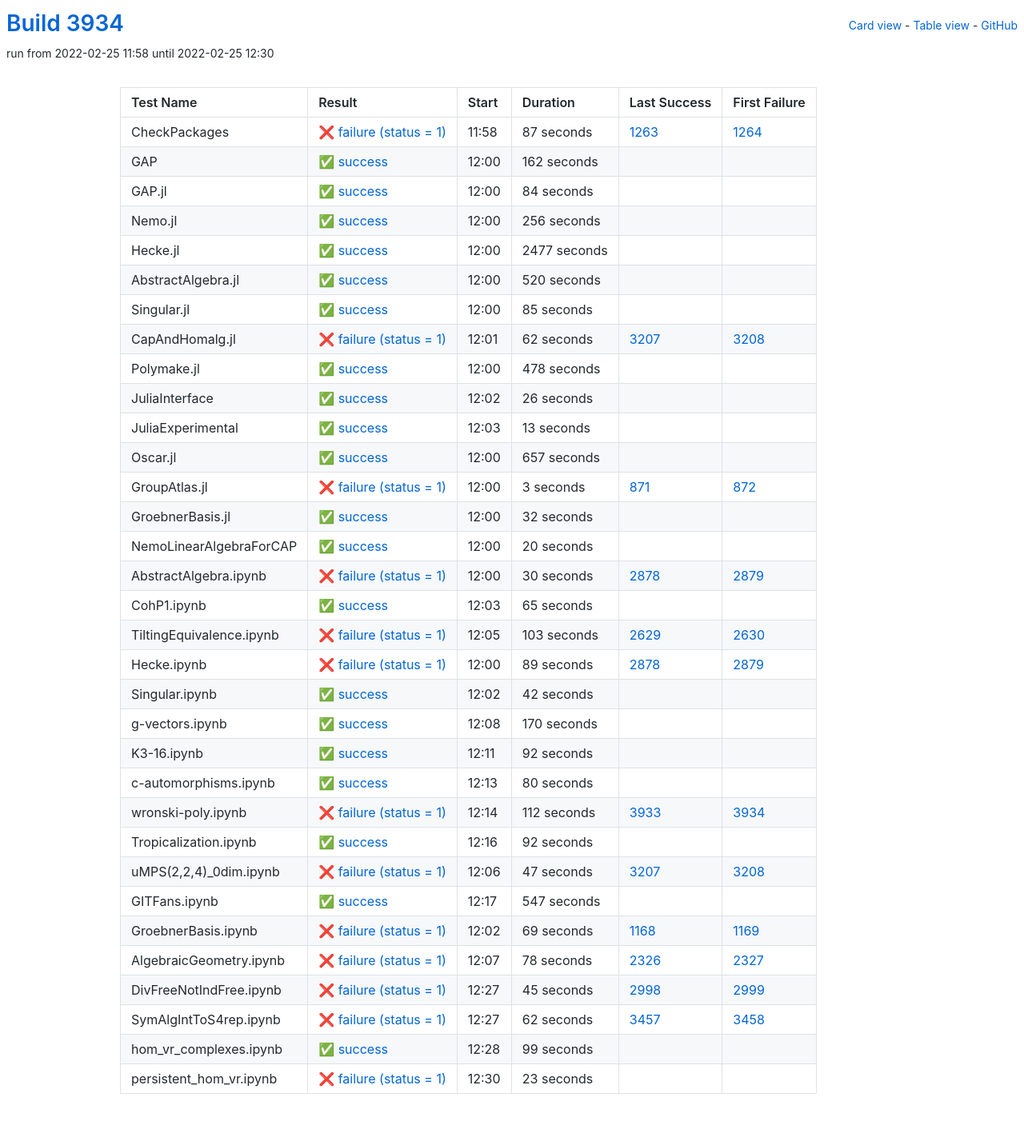
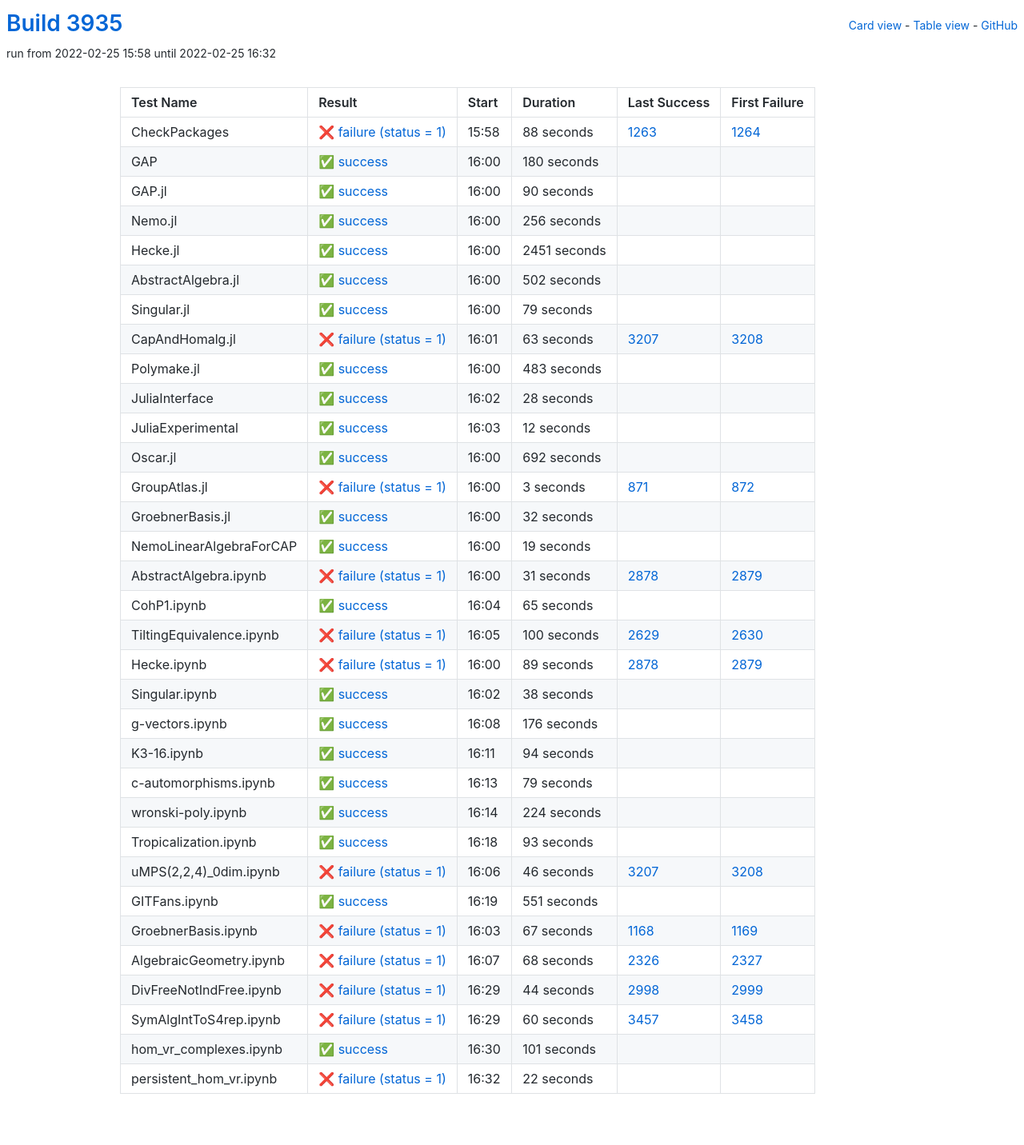
Before and after one commit to oscar-system/oscar-ci-status-stable, a Jekyll site: the page built from table.html, in a window 1280 px wide. Shown: the whole page at 80% size. Built offline with Jekyll 4.4.1, drawn with Linux system fonts in a browser that asks for light colours.

Commit message:
Build #3935

```diff
--- a/_data/ci.yml
+++ b/_data/ci.yml
@@ -1,6 +1,6 @@
 ---
-build: 3934
-build_url: https://oscarci.mathematik.uni-kl.de/job/oscar-stable/3934/
+build: 3935
+build_url: https://oscarci.mathematik.uni-kl.de/job/oscar-stable/3935/
 job: oscar-stable
 organization: oscar-system
 repo: oscar-ci-status-stable
@@ -8,44 +8,44 @@ repourl: https://github.com/oscar-system/oscar-ci-status-stable
 tests:
 - name: CheckPackages
   id: checkpackages
-  log: https://oscarci.mathematik.uni-kl.de/job/oscar-stable/3934/artifact/logs/build-3934/CheckPackages.log
-  start: 2022-02-25 11:58
+  log: https://oscarci.mathematik.uni-kl.de/job/oscar-stable/3935/artifact/logs/build-3935/CheckPackages.log
+  start: 2022-02-25 15:58
   success: false
   exitcode: 1
   status: failure
-  duration: 87
+  duration: 88
   last_success: 1263
   last_success_url: https://oscarci.mathematik.uni-kl.de/job/oscar-stable/1263/
   first_failure: 1264
   first_failure_url: https://oscarci.mathematik.uni-kl.de/job/oscar-stable/1264/
 - name: GAP
   id: gap
-  log: https://oscarci.mathematik.uni-kl.de/job/oscar-stable/3934/artifact/logs/build-3934/GAP.log
-  start: 2022-02-25 12:00
+  log: https://oscarci.mathematik.uni-kl.de/job/oscar-stable/3935/artifact/logs/build-3935/GAP.log
+  start: 2022-02-25 16:00
   success: true
   exitcode: 0
   status: success
-  duration: 162
+  duration: 180
   last_success: false
   last_success_url:
   first_failure: false
   first_failure_url:
 - name: GAP.jl
   id: gap-jl
-  log: https://oscarci.mathematik.uni-kl.de/job/oscar-stable/3934/artifact/logs/build-3934/GAP.jl.log
-  start: 2022-02-25 12:00
+  log: https://oscarci.mathematik.uni-kl.de/job/oscar-stable/3935/artifact/logs/build-3935/GAP.jl.log
+  start: 2022-02-25 16:00
   success: true
   exitcode: 0
   status: success
-  duration: 84
+  duration: 90
   last_success: false
   last_success_url:
   first_failure: false
   first_failure_url:
 - name: Nemo.jl
   id: nemo-jl
-  log: https://oscarci.mathematik.uni-kl.de/job/oscar-stable/3934/artifact/logs/build-3934/Nemo.jl.log
-  start: 2022-02-25 12:00
+  log: https://oscarci.mathematik.uni-kl.de/job/oscar-stable/3935/artifact/logs/build-3935/Nemo.jl.log
+  start: 2022-02-25 16:00
   success: true
   exitcode: 0
   status: success
@@ -56,104 +56,104 @@ tests:
   first_failure_url:
 - name: Hecke.jl
   id: hecke-jl
-  log: https://oscarci.mathematik.uni-kl.de/job/oscar-stable/3934/artifact/logs/build-3934/Hecke.jl.log
-  start: 2022-02-25 12:00
+  log: https://oscarci.mathematik.uni-kl.de/job/oscar-stable/3935/artifact/logs/build-3935/Hecke.jl.log
+  start: 2022-02-25 16:00
   success: true
   exitcode: 0
   status: success
-  duration: 2477
+  duration: 2451
   last_success: false
   last_success_url:
   first_failure: false
   first_failure_url:
 - name: AbstractAlgebra.jl
   id: abstractalgebra-jl
-  log: https://oscarci.mathematik.uni-kl.de/job/oscar-stable/3934/artifact/logs/build-3934/AbstractAlgebra.jl.log
-  start: 2022-02-25 12:00
+  log: https://oscarci.mathematik.uni-kl.de/job/oscar-stable/3935/artifact/logs/build-3935/AbstractAlgebra.jl.log
+  start: 2022-02-25 16:00
   success: true
   exitcode: 0
   status: success
-  duration: 520
+  duration: 502
   last_success: false
   last_success_url:
   first_failure: false
   first_failure_url:
 - name: Singular.jl
   id: singular-jl
-  log: https://oscarci.mathematik.uni-kl.de/job/oscar-stable/3934/artifact/logs/build-3934/Singular.jl.log
-  start: 2022-02-25 12:00
+  log: https://oscarci.mathematik.uni-kl.de/job/oscar-stable/3935/artifact/logs/build-3935/Singular.jl.log
+  start: 2022-02-25 16:00
   success: true
   exitcode: 0
   status: success
-  duration: 85
+  duration: 79
   last_success: false
   last_success_url:
   first_failure: false
   first_failure_url:
 - name: CapAndHomalg.jl
   id: capandhomalg-jl
-  log: https://oscarci.mathematik.uni-kl.de/job/oscar-stable/3934/artifact/logs/build-3934/CapAndHomalg.jl.log
-  start: 2022-02-25 12:01
+  log: https://oscarci.mathematik.uni-kl.de/job/oscar-stable/3935/artifact/logs/build-3935/CapAndHomalg.jl.log
+  start: 2022-02-25 16:01
   success: false
   exitcode: 1
   status: failure
-  duration: 62
+  duration: 63
   last_success: 3207
   last_success_url: https://oscarci.mathematik.uni-kl.de/job/oscar-stable/3207/
   first_failure: 3208
   first_failure_url: https://oscarci.mathematik.uni-kl.de/job/oscar-stable/3208/
 - name: Polymake.jl
   id: polymake-jl
-  log: https://oscarci.mathematik.uni-kl.de/job/oscar-stable/3934/artifact/logs/build-3934/Polymake.jl.log
-  start: 2022-02-25 12:00
+  log: https://oscarci.mathematik.uni-kl.de/job/oscar-stable/3935/artifact/logs/build-3935/Polymake.jl.log
+  start: 2022-02-25 16:00
   success: true
   exitcode: 0
   status: success
-  duration: 478
+  duration: 483
   last_success: false
   last_success_url:
   first_failure: false
   first_failure_url:
 - name: JuliaInterface
   id: juliainterface
-  log: https://oscarci.mathematik.uni-kl.de/job/oscar-stable/3934/artifact/logs/build-3934/JuliaInterface.log
-  start: 2022-02-25 12:02
+  log: https://oscarci.mathematik.uni-kl.de/job/oscar-stable/3935/artifact/logs/build-3935/JuliaInterface.log
+  start: 2022-02-25 16:02
   success: true
   exitcode: 0
   status: success
-  duration: 26
+  duration: 28
   last_success: false
   last_success_url:
   first_failure: false
   first_failure_url:
 - name: JuliaExperimental
   id: juliaexperimental
-  log: https://oscarci.mathematik.uni-kl.de/job/oscar-stable/3934/artifact/logs/build-3934/JuliaExperimental.log
-  start: 2022-02-25 12:03
+  log: https://oscarci.mathematik.uni-kl.de/job/oscar-stable/3935/artifact/logs/build-3935/JuliaExperimental.log
+  start: 2022-02-25 16:03
   success: true
   exitcode: 0
   status: success
-  duration: 13
+  duration: 12
   last_success: false
   last_success_url:
   first_failure: false
   first_failure_url:
 - name: Oscar.jl
   id: oscar-jl
-  log: https://oscarci.mathematik.uni-kl.de/job/oscar-stable/3934/artifact/logs/build-3934/Oscar.jl.log
-  start: 2022-02-25 12:00
+  log: https://oscarci.mathematik.uni-kl.de/job/oscar-stable/3935/artifact/logs/build-3935/Oscar.jl.log
+  start: 2022-02-25 16:00
   success: true
   exitcode: 0
   status: success
-  duration: 657
+  duration: 692
   last_success: false
   last_success_url:
   first_failure: false
   first_failure_url:
 - name: GroupAtlas.jl
   id: groupatlas-jl
-  log: https://oscarci.mathematik.uni-kl.de/job/oscar-stable/3934/artifact/logs/build-3934/GroupAtlas.jl.log
-  start: 2022-02-25 12:00
+  log: https://oscarci.mathematik.uni-kl.de/job/oscar-stable/3935/artifact/logs/build-3935/GroupAtlas.jl.log
+  start: 2022-02-25 16:00
   success: false
   exitcode: 1
   status: failure
@@ -164,8 +164,8 @@ tests:
   first_failure_url: https://oscarci.mathematik.uni-kl.de/job/oscar-stable/872/
 - name: GroebnerBasis.jl
   id: groebnerbasis-jl
-  log: https://oscarci.mathematik.uni-kl.de/job/oscar-stable/3934/artifact/logs/build-3934/GroebnerBasis.jl.log
-  start: 2022-02-25 12:00
+  log: https://oscarci.mathematik.uni-kl.de/job/oscar-stable/3935/artifact/logs/build-3935/GroebnerBasis.jl.log
+  start: 2022-02-25 16:00
   success: true
   exitcode: 0
   status: success
@@ -176,32 +176,32 @@ tests:
   first_failure_url:
 - name: NemoLinearAlgebraForCAP
   id: nemolinearalgebraforcap
-  log: https://oscarci.mathematik.uni-kl.de/job/oscar-stable/3934/artifact/logs/build-3934/NemoLinearAlgebraForCAP.log
-  start: 2022-02-25 12:00
+  log: https://oscarci.mathematik.uni-kl.de/job/oscar-stable/3935/artifact/logs/build-3935/NemoLinearAlgebraForCAP.log
+  start: 2022-02-25 16:00
   success: true
   exitcode: 0
   status: success
-  duration: 20
+  duration: 19
   last_success: false
   last_success_url:
   first_failure: false
   first_failure_url:
 - name: AbstractAlgebra.ipynb
   id: abstractalgebra-ipynb
-  log: https://oscarci.mathematik.uni-kl.de/job/oscar-stable/3934/artifact/logs/build-3934/AbstractAlgebra.ipynb.log
-  start: 2022-02-25 12:00
+  log: https://oscarci.mathematik.uni-kl.de/job/oscar-stable/3935/artifact/logs/build-3935/AbstractAlgebra.ipynb.log
+  start: 2022-02-25 16:00
   success: false
   exitcode: 1
   status: failure
-  duration: 30
+  duration: 31
   last_success: 2878
   last_success_url: https://oscarci.mathematik.uni-kl.de/job/oscar-stable/2878/
   first_failure: 2879
   first_failure_url: https://oscarci.mathematik.uni-kl.de/job/oscar-stable/2879/
 - name: CohP1.ipynb
   id: cohp1-ipynb
-  log: https://oscarci.mathematik.uni-kl.de/job/oscar-stable/3934/artifact/logs/build-3934/CohP1.ipynb.log
-  start: 2022-02-25 12:03
+  log: https://oscarci.mathematik.uni-kl.de/job/oscar-stable/3935/artifact/logs/build-3935/CohP1.ipynb.log
+  start: 2022-02-25 16:04
   success: true
   exitcode: 0
   status: success
@@ -212,20 +212,20 @@ tests:
   first_failure_url:
 - name: TiltingEquivalence.ipynb
   id: tiltingequivalence-ipynb
-  log: https://oscarci.mathematik.uni-kl.de/job/oscar-stable/3934/artifact/logs/build-3934/TiltingEquivalence.ipynb.log
-  start: 2022-02-25 12:05
+  log: https://oscarci.mathematik.uni-kl.de/job/oscar-stable/3935/artifact/logs/build-3935/TiltingEquivalence.ipynb.log
+  start: 2022-02-25 16:05
   success: false
   exitcode: 1
   status: failure
-  duration: 103
+  duration: 100
   last_success: 2629
   last_success_url: https://oscarci.mathematik.uni-kl.de/job/oscar-stable/2629/
   first_failure: 2630
   first_failure_url: https://oscarci.mathematik.uni-kl.de/job/oscar-stable/2630/
 - name: Hecke.ipynb
   id: hecke-ipynb
-  log: https://oscarci.mathematik.uni-kl.de/job/oscar-stable/3934/artifact/logs/build-3934/Hecke.ipynb.log
-  start: 2022-02-25 12:00
+  log: https://oscarci.mathematik.uni-kl.de/job/oscar-stable/3935/artifact/logs/build-3935/Hecke.ipynb.log
+  start: 2022-02-25 16:00
   success: false
   exitcode: 1
   status: failure
@@ -236,168 +236,168 @@ tests:
   first_failure_url: https://oscarci.mathematik.uni-kl.de/job/oscar-stable/2879/
 - name: Singular.ipynb
   id: singular-ipynb
-  log: https://oscarci.mathematik.uni-kl.de/job/oscar-stable/3934/artifact/logs/build-3934/Singular.ipynb.log
-  start: 2022-02-25 12:02
+  log: https://oscarci.mathematik.uni-kl.de/job/oscar-stable/3935/artifact/logs/build-3935/Singular.ipynb.log
+  start: 2022-02-25 16:02
   success: true
   exitcode: 0
   status: success
-  duration: 42
+  duration: 38
   last_success: false
   last_success_url:
   first_failure: false
   first_failure_url:
 - name: g-vectors.ipynb
   id: g-vectors-ipynb
-  log: https://oscarci.mathematik.uni-kl.de/job/oscar-stable/3934/artifact/logs/build-3934/g-vectors.ipynb.log
-  start: 2022-02-25 12:08
+  log: https://oscarci.mathematik.uni-kl.de/job/oscar-stable/3935/artifact/logs/build-3935/g-vectors.ipynb.log
+  start: 2022-02-25 16:08
   success: true
   exitcode: 0
   status: success
-  duration: 170
+  duration: 176
   last_success: false
   last_success_url:
   first_failure: false
   first_failure_url:
 - name: K3-16.ipynb
   id: k3-16-ipynb
-  log: https://oscarci.mathematik.uni-kl.de/job/oscar-stable/3934/artifact/logs/build-3934/K3-16.ipynb.log
-  start: 2022-02-25 12:11
+  log: https://oscarci.mathematik.uni-kl.de/job/oscar-stable/3935/artifact/logs/build-3935/K3-16.ipynb.log
+  start: 2022-02-25 16:11
   success: true
   exitcode: 0
   status: success
-  duration: 92
+  duration: 94
   last_success: false
   last_success_url:
   first_failure: false
   first_failure_url:
 - name: c-automorphisms.ipynb
   id: c-automorphisms-ipynb
-  log: https://oscarci.mathematik.uni-kl.de/job/oscar-stable/3934/artifact/logs/build-3934/c-automorphisms.ipynb.log
-  start: 2022-02-25 12:13
+  log: https://oscarci.mathematik.uni-kl.de/job/oscar-stable/3935/artifact/logs/build-3935/c-automorphisms.ipynb.log
+  start: 2022-02-25 16:13
   success: true
   exitcode: 0
   status: success
-  duration: 80
+  duration: 79
   last_success: false
   last_success_url:
   first_failure: false
   first_failure_url:
 - name: wronski-poly.ipynb
   id: wronski-poly-ipynb
-  log: https://oscarci.mathematik.uni-kl.de/job/oscar-stable/3934/artifact/logs/build-3934/wronski-poly.ipynb.log
-  start: 2022-02-25 12:14
-  success: false
-  exitcode: 1
-  status: failure
-  duration: 112
-  last_success: 3933
-  last_success_url: https://oscarci.mathematik.uni-kl.de/job/oscar-stable/3933/
-  first_failure: 3934
-  first_failure_url: https://oscarci.mathematik.uni-kl.de/job/oscar-stable/3934/
-- name: Tropicalization.ipynb
-  id: tropicalization-ipynb
-  log: https://oscarci.mathematik.uni-kl.de/job/oscar-stable/3934/artifact/logs/build-3934/Tropicalization.ipynb.log
-  start: 2022-02-25 12:16
+  log: https://oscarci.mathematik.uni-kl.de/job/oscar-stable/3935/artifact/logs/build-3935/wronski-poly.ipynb.log
+  start: 2022-02-25 16:14
   success: true
   exitcode: 0
   status: success
-  duration: 92
+  duration: 224
+  last_success: false
+  last_success_url:
+  first_failure: false
+  first_failure_url:
+- name: Tropicalization.ipynb
+  id: tropicalization-ipynb
+  log: https://oscarci.mathematik.uni-kl.de/job/oscar-stable/3935/artifact/logs/build-3935/Tropicalization.ipynb.log
+  start: 2022-02-25 16:18
+  success: true
+  exitcode: 0
+  status: success
+  duration: 93
   last_success: false
   last_success_url:
   first_failure: false
   first_failure_url:
 - name: uMPS(2,2,4)_0dim.ipynb
   id: umps-2-2-4-0dim-ipynb
-  log: https://oscarci.mathematik.uni-kl.de/job/oscar-stable/3934/artifact/logs/build-3934/uMPS-2-2-4-_0dim.ipynb.log
-  start: 2022-02-25 12:06
+  log: https://oscarci.mathematik.uni-kl.de/job/oscar-stable/3935/artifact/logs/build-3935/uMPS-2-2-4-_0dim.ipynb.log
+  start: 2022-02-25 16:06
   success: false
   exitcode: 1
   status: failure
-  duration: 47
+  duration: 46
   last_success: 3207
   last_success_url: https://oscarci.mathematik.uni-kl.de/job/oscar-stable/3207/
   first_failure: 3208
   first_failure_url: https://oscarci.mathematik.uni-kl.de/job/oscar-stable/3208/
 - name: GITFans.ipynb
   id: gitfans-ipynb
-  log: https://oscarci.mathematik.uni-kl.de/job/oscar-stable/3934/artifact/logs/build-3934/GITFans.ipynb.log
-  start: 2022-02-25 12:17
+  log: https://oscarci.mathematik.uni-kl.de/job/oscar-stable/3935/artifact/logs/build-3935/GITFans.ipynb.log
+  start: 2022-02-25 16:19
   success: true
   exitcode: 0
   status: success
-  duration: 547
+  duration: 551
   last_success: false
   last_success_url:
   first_failure: false
   first_failure_url:
 - name: GroebnerBasis.ipynb
   id: groebnerbasis-ipynb
-  log: https://oscarci.mathematik.uni-kl.de/job/oscar-stable/3934/artifact/logs/build-3934/GroebnerBasis.ipynb.log
-  start: 2022-02-25 12:02
+  log: https://oscarci.mathematik.uni-kl.de/job/oscar-stable/3935/artifact/logs/build-3935/GroebnerBasis.ipynb.log
+  start: 2022-02-25 16:03
   success: false
   exitcode: 1
   status: failure
-  duration: 69
+  duration: 67
   last_success: 1168
   last_success_url: https://oscarci.mathematik.uni-kl.de/job/oscar-stable/1168/
   first_failure: 1169
   first_failure_url: https://oscarci.mathematik.uni-kl.de/job/oscar-stable/1169/
 - name: AlgebraicGeometry.ipynb
   id: algebraicgeometry-ipynb
-  log: https://oscarci.mathematik.uni-kl.de/job/oscar-stable/3934/artifact/logs/build-3934/AlgebraicGeometry.ipynb.log
-  start: 2022-02-25 12:07
+  log: https://oscarci.mathematik.uni-kl.de/job/oscar-stable/3935/artifact/logs/build-3935/AlgebraicGeometry.ipynb.log
+  start: 2022-02-25 16:07
   success: false
   exitcode: 1
   status: failure
-  duration: 78
+  duration: 68
   last_success: 2326
   last_success_url: https://oscarci.mathematik.uni-kl.de/job/oscar-stable/2326/
   first_failure: 2327
   first_failure_url: https://oscarci.mathematik.uni-kl.de/job/oscar-stable/2327/
 - name: DivFreeNotIndFree.ipynb
   id: divfreenotindfree-ipynb
-  log: https://oscarci.mathematik.uni-kl.de/job/oscar-stable/3934/artifact/logs/build-3934/DivFreeNotIndFree.ipynb.log
-  start: 2022-02-25 12:27
+  log: https://oscarci.mathematik.uni-kl.de/job/oscar-stable/3935/artifact/logs/build-3935/DivFreeNotIndFree.ipynb.log
+  start: 2022-02-25 16:29
   success: false
   exitcode: 1
   status: failure
-  duration: 45
+  duration: 44
   last_success: 2998
   last_success_url: https://oscarci.mathematik.uni-kl.de/job/oscar-stable/2998/
   first_failure: 2999
   first_failure_url: https://oscarci.mathematik.uni-kl.de/job/oscar-stable/2999/
 - name: SymAlgIntToS4rep.ipynb
   id: symalginttos4rep-ipynb
-  log: https://oscarci.mathematik.uni-kl.de/job/oscar-stable/3934/artifact/logs/build-3934/SymAlgIntToS4rep.ipynb.log
-  start: 2022-02-25 12:27
+  log: https://oscarci.mathematik.uni-kl.de/job/oscar-stable/3935/artifact/logs/build-3935/SymAlgIntToS4rep.ipynb.log
+  start: 2022-02-25 16:29
   success: false
   exitcode: 1
   status: failure
-  duration: 62
+  duration: 60
   last_success: 3457
   last_success_url: https://oscarci.mathematik.uni-kl.de/job/oscar-stable/3457/
   first_failure: 3458
   first_failure_url: https://oscarci.mathematik.uni-kl.de/job/oscar-stable/3458/
 - name: hom_vr_complexes.ipynb
   id: hom-vr-complexes-ipynb
-  log: https://oscarci.mathematik.uni-kl.de/job/oscar-stable/3934/artifact/logs/build-3934/hom_vr_complexes.ipynb.log
-  start: 2022-02-25 12:28
+  log: https://oscarci.mathematik.uni-kl.de/job/oscar-stable/3935/artifact/logs/build-3935/hom_vr_complexes.ipynb.log
+  start: 2022-02-25 16:30
   success: true
   exitcode: 0
   status: success
-  duration: 99
+  duration: 101
   last_success: false
   last_success_url:
   first_failure: false
   first_failure_url:
 - name: persistent_hom_vr.ipynb
   id: persistent-hom-vr-ipynb
-  log: https://oscarci.mathematik.uni-kl.de/job/oscar-stable/3934/artifact/logs/build-3934/persistent_hom_vr.ipynb.log
-  start: 2022-02-25 12:30
+  log: https://oscarci.mathematik.uni-kl.de/job/oscar-stable/3935/artifact/logs/build-3935/persistent_hom_vr.ipynb.log
+  start: 2022-02-25 16:32
   success: false
   exitcode: 1
   status: failure
-  duration: 23
+  duration: 22
   last_success: false
   last_success_url:
   first_failure: false
```
Also changed, not shown: README.md.
